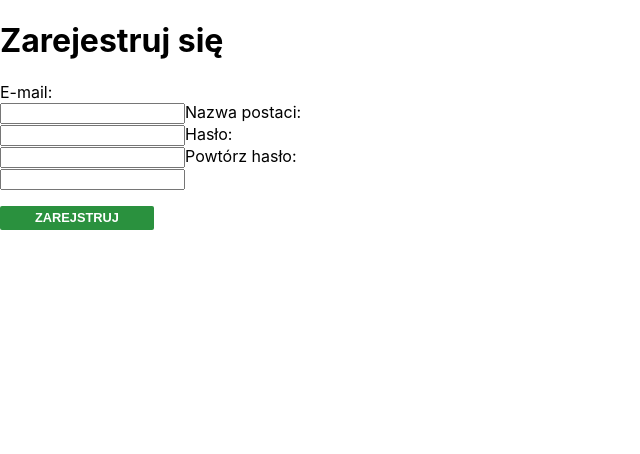
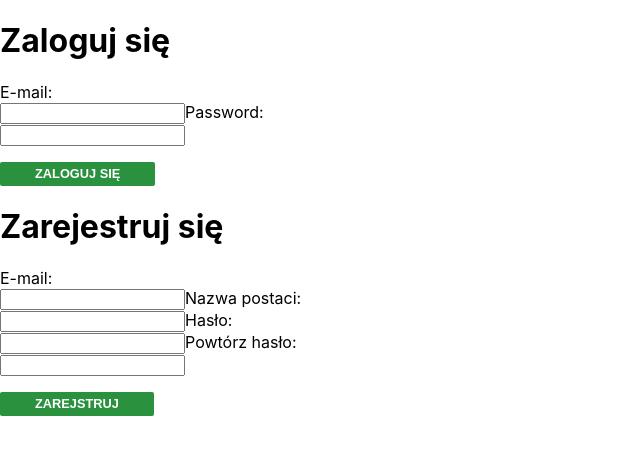
Before and after one commit to Hunciak/gladiaTytusFront, a React (Create React App) app: page /signin in a window 1280 px wide. Shown: the top 454 px of the page, without its empty margins (0-640 px from the left). Built offline with nearby package versions, Linux system fonts and the light colour scheme.

Commit message:
Adding singin function and response from be.

```diff
--- a/src/App.tsx
+++ b/src/App.tsx
@@ -1,5 +1,4 @@
 import React from 'react';
-import logo from './logo.svg';
 import './App.css';
 import {SignIn} from "./components/SignIn/SignIn";
 import { SignUp } from './components/SignUp/SignUp';
@@ -9,7 +8,8 @@ const App = () => {
 
   return (
       <div>
-        {SignUp()}
+        {SignIn()}
+          {SignUp()}
       </div>
   )
 }
--- a/src/components/SignIn/SignIn.tsx
+++ b/src/components/SignIn/SignIn.tsx
@@ -1,7 +1,10 @@
 import React, {SyntheticEvent, useState} from "react";
+import {Btn} from "../common/Btn";
 
 
 export const SignIn = () => {
+    const [loading, setLoading] = useState(false);
+    const [success, setSuccess] = useState(false);
     const [form, setForm] = useState({
         email: '',
         password: '',
@@ -11,6 +14,24 @@ export const SignIn = () => {
     const signIn = async (e: SyntheticEvent) => {
         e.preventDefault();
 
+        setLoading(true);
+
+        try{
+            const res = await fetch(`http://localhost:3001/signin`, {
+                method: 'POST',
+                headers: {
+                    'Content-Type': 'application/json'
+                },
+                body: JSON.stringify(form)
+            })
+            const data = await res.json();
+            setSuccess(data)
+        } catch (error) {
+            console.log('jebany blad',error)
+        }
+        finally {
+            setLoading(false);
+        }
     };
 
     const updateForm = (key: string, value: any) => {
@@ -20,6 +41,13 @@ export const SignIn = () => {
         }));
     };
 
+    if (loading) {
+        return <h2>Trwa logowanie. </h2>
+    }
+
+    if (success) {
+        return <h2>Pomyślnie zalogowano.</h2>
+    }
 
     return (
         <form className='sign-in' action="" onSubmit={signIn}>
@@ -49,7 +77,7 @@ export const SignIn = () => {
                     </label>
 
                 </p>
-                <button>LEo</button>
+                <Btn text={'Zaloguj się'}/>
 
         </form>
     )
--- a/src/components/SignUp/SignUp.tsx
+++ b/src/components/SignUp/SignUp.tsx
@@ -33,7 +33,7 @@ export const SignUp = () => {
         }
 
         try{
-            const res = await fetch(`http://localhost:3001/user`, {
+            const res = await fetch(`http://localhost:3001/signup`, {
                 method: 'POST',
                 headers: {
                     'Content-Type': 'application/json'
@@ -42,6 +42,7 @@ export const SignUp = () => {
             })
 
             const data = await res.json();
+            console.log(data)
             setId(data.id)
 
         } catch (error) {
```
